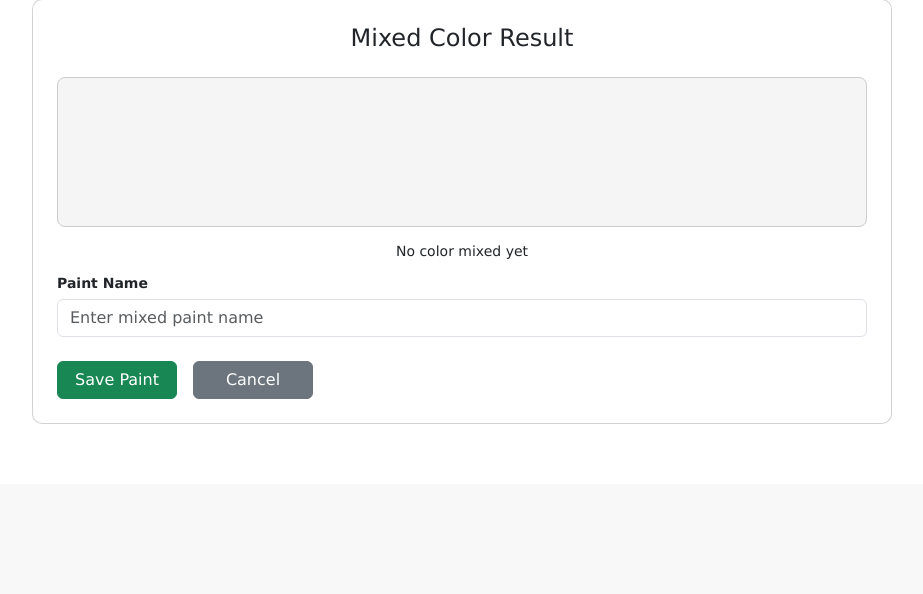
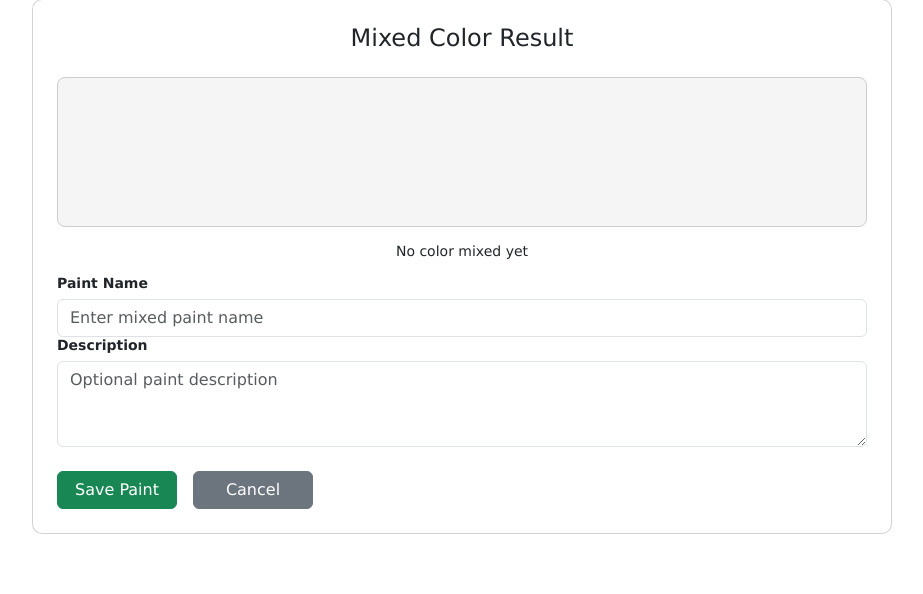
Before and after one commit to Naton-Cai/fullstack_dev_project, a Node server app: page /paints/mixer in a window 1280 px wide. Shown: the part 804-1398 px from the top of the page, without its empty margins (178-1101 px from the left). Before the commit the page ends 1228 px from the top, so only its background shows below. Run offline with Node 20, Linux system fonts and the light colour scheme; some libraries are stand-ins or nearby versions.

Commit message:
added a field for a custom description

```diff
--- a/public/javascripts/mixer.js
+++ b/public/javascripts/mixer.js
@@ -187,7 +187,6 @@ document.addEventListener('DOMContentLoaded', () => {
 
     const { elements } = saveForm;
     elements.hexValue.value = mixedHexValue;
-    elements.description.value = `Mix of ${name1 || hex1} and ${name2 || hex2}`;
     elements.paint1Name.value = name1;
     elements.paint1Hex.value = hex1;
     elements.paint1Percent.value = paint1Percent.value;
--- a/views/mixer.pug
+++ b/views/mixer.pug
@@ -123,7 +123,7 @@ block content
       h4.text-center Mixed Color Result
 
       // Hidden fields filled in by mixer.js before submitting.
-      each field in ['hexValue', 'description', 'paint1Name', 'paint1Hex', 'paint1Percent', 'paint2Name', 'paint2Hex', 'paint2Percent']
+      each field in ['hexValue', 'paint1Name', 'paint1Hex', 'paint1Percent', 'paint2Name', 'paint2Hex', 'paint2Percent']
         input(type="hidden" name=field)
 
       // Preview of the mixed color.
@@ -140,6 +140,12 @@ block content
         placeholder="Enter mixed paint name"
         required
       )
+      label.form-label(for="description") Description
+      textarea#description.form-control(
+        name="description"
+        rows="3"
+        placeholder="Optional paint description"
+      )= description
 
       // Save and Cancel buttons.
       .d-flex.gap-3.mt-4
```
